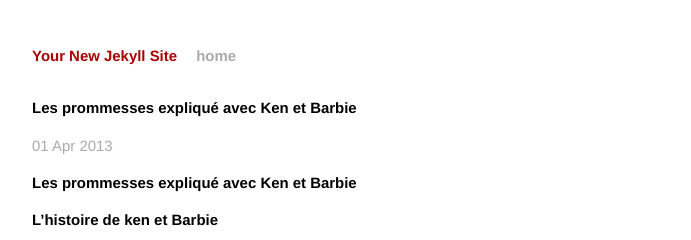
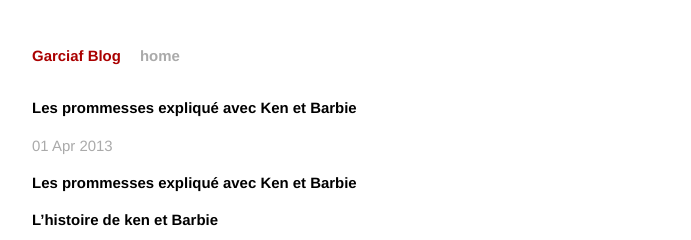
Before and after one commit to garciaf/blog, a Jekyll site: the page built from _posts/2013-04-01-promises-with-ken-and-barbie.markdown, in a window 1280 px wide and 900 px high. Shown: the top 240 px of the window, without its empty margins (294-985 px from the left). Built offline with Jekyll 4.4.1, drawn with Linux system fonts in a browser that asks for light colours.

Commit message:
add github config

```diff
--- a/_config.yml
+++ b/_config.yml
@@ -1,2 +1,4 @@
-name: Your New Jekyll Site
+name: Garciaf Blog
+safe: true
+lsi: false
 pygments: true
```
